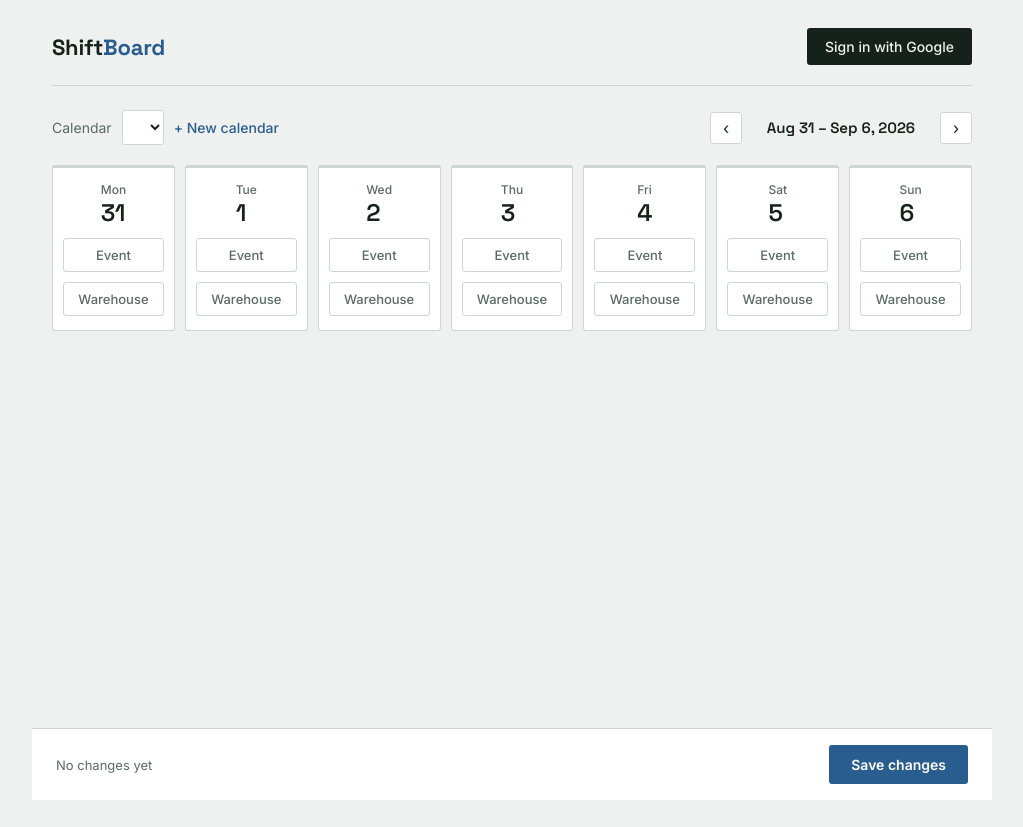
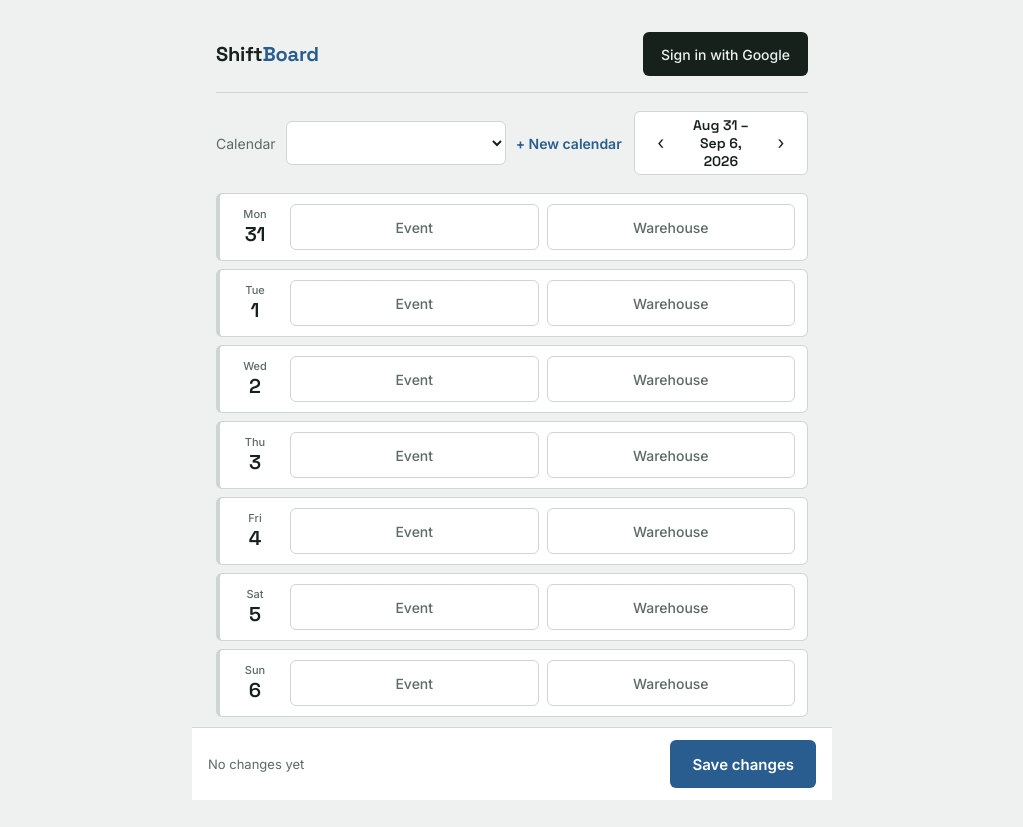
Before and after one commit to thaistayandfly/work-scheduler, a plain HTML site: page index.html in a window 1280 px wide. Both pictures are taken after a click on the button "Previous week". Shown: the whole page, without its empty margins (128-1151 px from the left). Before the commit the page ends 800 px from the top, so only its background shows below. Drawn offline with Linux system fonts and the light colour scheme.

Commit message:
Update UI

```diff
--- a/app.js
+++ b/app.js
@@ -195,15 +195,18 @@ function renderWeek() {
     card.className = "day-card" + (ds === today ? " is-today" : "");
     card.dataset.date = ds;
 
-    const head = document.createElement("div");
-    head.innerHTML =
+    const label = document.createElement("div");
+    label.className = "day-label";
+    label.innerHTML =
       '<div class="day-name">' +
       d.toLocaleDateString(undefined, { weekday: "short" }) +
       '</div><div class="day-num">' +
       d.getDate() +
       "</div>";
-    card.appendChild(head);
+    card.appendChild(label);
 
+    const group = document.createElement("div");
+    group.className = "pill-group";
     WORK_TYPES.forEach((type) => {
       const pill = document.createElement("button");
       pill.className = "pill";
@@ -211,8 +214,9 @@ function renderWeek() {
       pill.dataset.type = type;
       pill.textContent = type;
       pill.addEventListener("click", () => togglePill(ds, type, pill, card));
-      card.appendChild(pill);
+      group.appendChild(pill);
     });
+    card.appendChild(group);
 
     grid.appendChild(card);
   });
--- a/style.css
+++ b/style.css
@@ -11,26 +11,29 @@
   --danger: #A23B2E;
 }
 
-* { box-sizing: border-box; }
+* { box-sizing: border-box; -webkit-tap-highlight-color: transparent; }
+
+html { -webkit-text-size-adjust: 100%; }
 
 body {
   margin: 0;
   background: var(--bg);
   color: var(--ink);
   font-family: 'Inter', system-ui, sans-serif;
+  font-size: 16px;
   min-height: 100vh;
 }
 
 #app {
-  max-width: 960px;
+  max-width: 640px;
   margin: 0 auto;
-  padding: 28px 20px 120px;
+  padding: 20px 16px calc(110px + env(safe-area-inset-bottom));
 }
 
 .brand {
   font-family: 'Space Grotesk', sans-serif;
   font-weight: 700;
-  font-size: 22px;
+  font-size: 20px;
   letter-spacing: -0.01em;
 }
 .brand span { color: var(--event); }
@@ -39,45 +42,50 @@ body {
   display: flex;
   justify-content: space-between;
   align-items: center;
-  padding-bottom: 20px;
+  padding-bottom: 16px;
   border-bottom: 1px solid var(--line);
-  margin-bottom: 24px;
+  margin-bottom: 18px;
 }
 
 .auth-area { display: flex; align-items: center; gap: 12px; }
 
-.user-email { font-size: 14px; color: var(--muted); }
+.user-email {
+  font-size: 12px;
+  color: var(--muted);
+  max-width: 110px;
+  overflow: hidden;
+  text-overflow: ellipsis;
+  white-space: nowrap;
+}
 
-button { font-family: inherit; cursor: pointer; }
+button { font-family: inherit; cursor: pointer; -webkit-appearance: none; }
 
 .btn-ghost {
   background: var(--ink);
   color: var(--bg);
   border: none;
-  padding: 10px 18px;
-  border-radius: 3px;
+  padding: 12px 18px;
+  border-radius: 6px;
   font-size: 14px;
   font-weight: 500;
+  min-height: 44px;
 }
-.btn-ghost:hover { opacity: 0.85; }
+.btn-ghost:active { opacity: 0.85; }
 
 .btn-text {
   background: none;
   border: none;
   color: var(--event);
   font-size: 14px;
-  font-weight: 500;
-  padding: 0;
+  font-weight: 600;
+  padding: 10px 0;
 }
-.btn-text:hover { text-decoration: underline; }
 
 .controls {
   display: flex;
-  justify-content: space-between;
-  align-items: center;
-  flex-wrap: wrap;
-  gap: 16px;
-  margin-bottom: 20px;
+  flex-direction: column;
+  gap: 12px;
+  margin-bottom: 18px;
 }
 
 .calendar-select {
@@ -86,86 +94,108 @@ button { font-family: inherit; cursor: pointer; }
   gap: 10px;
   font-size: 14px;
 }
-.calendar-select label { color: var(--muted); }
+.calendar-select label { color: var(--muted); flex-shrink: 0; }
 
 #calendarSelect {
   font-family: inherit;
-  font-size: 14px;
-  padding: 7px 10px;
+  font-size: 15px;
+  padding: 10px 10px;
   border: 1px solid var(--line);
-  border-radius: 3px;
+  border-radius: 6px;
   background: var(--surface);
   color: var(--ink);
+  flex: 1;
+  min-width: 0;
+  min-height: 44px;
 }
 
 .week-nav {
   display: flex;
   align-items: center;
-  gap: 14px;
+  justify-content: space-between;
+  background: var(--surface);
+  border: 1px solid var(--line);
+  border-radius: 6px;
+  padding: 4px;
 }
 
 .nav-arrow {
-  background: var(--surface);
-  border: 1px solid var(--line);
-  width: 32px;
-  height: 32px;
-  border-radius: 3px;
-  font-size: 16px;
+  background: transparent;
+  border: none;
+  width: 44px;
+  height: 44px;
+  border-radius: 5px;
+  font-size: 18px;
   line-height: 1;
   color: var(--ink);
+  flex-shrink: 0;
 }
-.nav-arrow:hover { background: var(--event-tint); border-color: var(--event); }
+.nav-arrow:active { background: var(--event-tint); }
 
 .week-label {
   font-family: 'Space Grotesk', sans-serif;
   font-weight: 600;
-  font-size: 15px;
-  min-width: 170px;
+  font-size: 14px;
   text-align: center;
+  flex: 1;
 }
 
 .week-grid {
-  display: grid;
-  grid-template-columns: repeat(7, 1fr);
-  gap: 10px;
+  display: flex;
+  flex-direction: column;
+  gap: 8px;
 }
 
 .day-card {
   background: var(--surface);
   border: 1px solid var(--line);
-  border-top: 3px solid var(--line);
-  border-radius: 3px;
-  padding: 14px 10px;
+  border-left: 4px solid var(--line);
+  border-radius: 6px;
+  padding: 10px 12px;
+  display: flex;
+  align-items: center;
+  gap: 12px;
+  transition: border-color 0.15s;
+}
+.day-card.has-selection { border-left-color: var(--ink); }
+.day-card.is-today .day-num { color: var(--event); }
+
+.day-label {
   display: flex;
   flex-direction: column;
   align-items: center;
-  gap: 10px;
-  transition: border-color 0.15s;
+  width: 46px;
+  flex-shrink: 0;
 }
-.day-card.has-selection { border-top-color: var(--ink); }
-.day-card.is-today .day-num { color: var(--event); }
 
 .day-name {
-  font-size: 12px;
+  font-size: 11px;
   color: var(--muted);
   font-weight: 500;
 }
 
 .day-num {
   font-family: 'Space Grotesk', sans-serif;
-  font-size: 24px;
+  font-size: 20px;
   font-weight: 600;
 }
 
+.pill-group {
+  display: flex;
+  gap: 8px;
+  flex: 1;
+}
+
 .pill {
-  width: 100%;
+  flex: 1;
   border: 1px solid var(--line);
   background: var(--surface);
   color: var(--muted);
-  font-size: 13px;
+  font-size: 14px;
   font-weight: 500;
-  padding: 8px 4px;
-  border-radius: 3px;
+  padding: 12px 4px;
+  border-radius: 6px;
+  min-height: 46px;
 }
 
 .pill[data-type="Event"].is-active {
@@ -178,13 +208,13 @@ button { font-family: inherit; cursor: pointer; }
   border-color: var(--warehouse);
   color: var(--warehouse);
 }
-.pill:hover { border-color: var(--ink); }
 
 .empty-state {
   text-align: center;
   color: var(--muted);
   margin-top: 60px;
   font-size: 15px;
+  padding: 0 20px;
 }
 
 .save-bar {
@@ -194,52 +224,55 @@ button { font-family: inherit; cursor: pointer; }
   right: 0;
   background: var(--surface);
   border-top: 1px solid var(--line);
-  padding: 16px 24px;
+  padding: 12px 16px calc(12px + env(safe-area-inset-bottom));
   display: flex;
-  justify-content: space-between;
-  align-items: center;
-  max-width: 960px;
+  flex-direction: column;
+  gap: 8px;
+  max-width: 640px;
   margin: 0 auto;
 }
 
-.status-text { font-size: 13px; color: var(--muted); }
+.status-text { font-size: 13px; color: var(--muted); text-align: center; }
 
 .btn-primary {
   background: var(--event);
   color: #fff;
   border: none;
-  padding: 11px 22px;
-  border-radius: 3px;
-  font-size: 14px;
+  padding: 14px 22px;
+  border-radius: 6px;
+  font-size: 15px;
   font-weight: 600;
+  min-height: 48px;
+  width: 100%;
 }
-.btn-primary:hover { background: #234c76; }
+.btn-primary:active { background: #234c76; }
 .btn-primary:disabled { background: var(--line); color: var(--muted); cursor: not-allowed; }
 
 .toast {
   position: fixed;
-  bottom: 90px;
+  bottom: 100px;
   left: 50%;
   transform: translateX(-50%);
   background: var(--ink);
   color: var(--bg);
   padding: 10px 18px;
-  border-radius: 3px;
+  border-radius: 6px;
   font-size: 14px;
+  max-width: 90vw;
+  text-align: center;
 }
 .toast.error { background: var(--danger); }
 
-@media (max-width: 720px) {
-  .week-grid { grid-template-columns: repeat(7, 1fr); gap: 6px; }
-  .day-card { padding: 10px 4px; }
-  .pill { font-size: 11px; padding: 7px 2px; }
-  .save-bar { flex-direction: column; gap: 10px; align-items: stretch; text-align: center; }
-}
-
-@media (max-width: 480px) {
-  .week-grid { grid-template-columns: repeat(7, 1fr); }
-  .day-name { font-size: 10px; }
-  .day-num { font-size: 18px; }
+/* Desktop / wider screens: light touch-up, still same component structure */
+@media (min-width: 700px) {
+  #app { padding: 32px 24px calc(110px + env(safe-area-inset-bottom)); }
+  .controls { flex-direction: row; justify-content: space-between; align-items: center; }
+  .calendar-select { flex: none; }
+  #calendarSelect { min-width: 220px; }
+  .week-nav { max-width: 320px; }
+  .save-bar { flex-direction: row; justify-content: space-between; align-items: center; }
+  .status-text { text-align: left; }
+  .btn-primary { width: auto; }
 }
 
 @media (prefers-reduced-motion: reduce) {
```
Also changed, not shown: index.html (line endings or trailing spaces).
